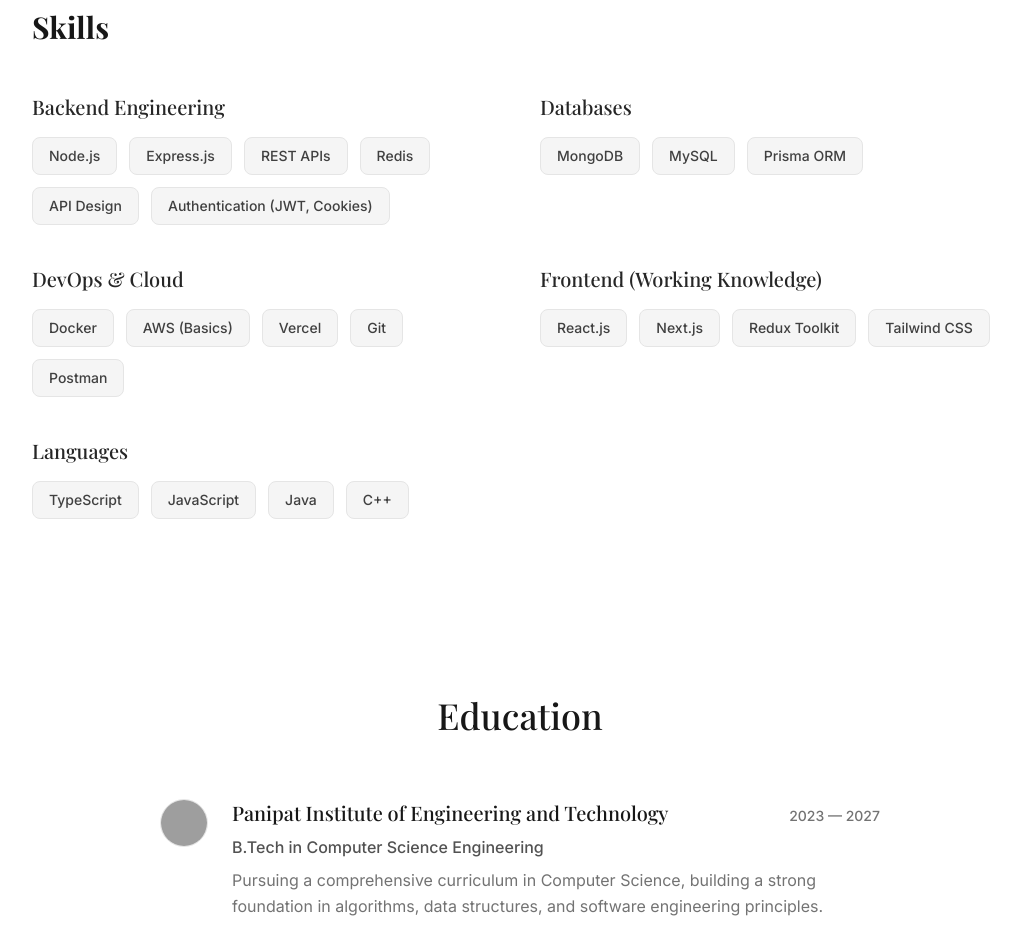
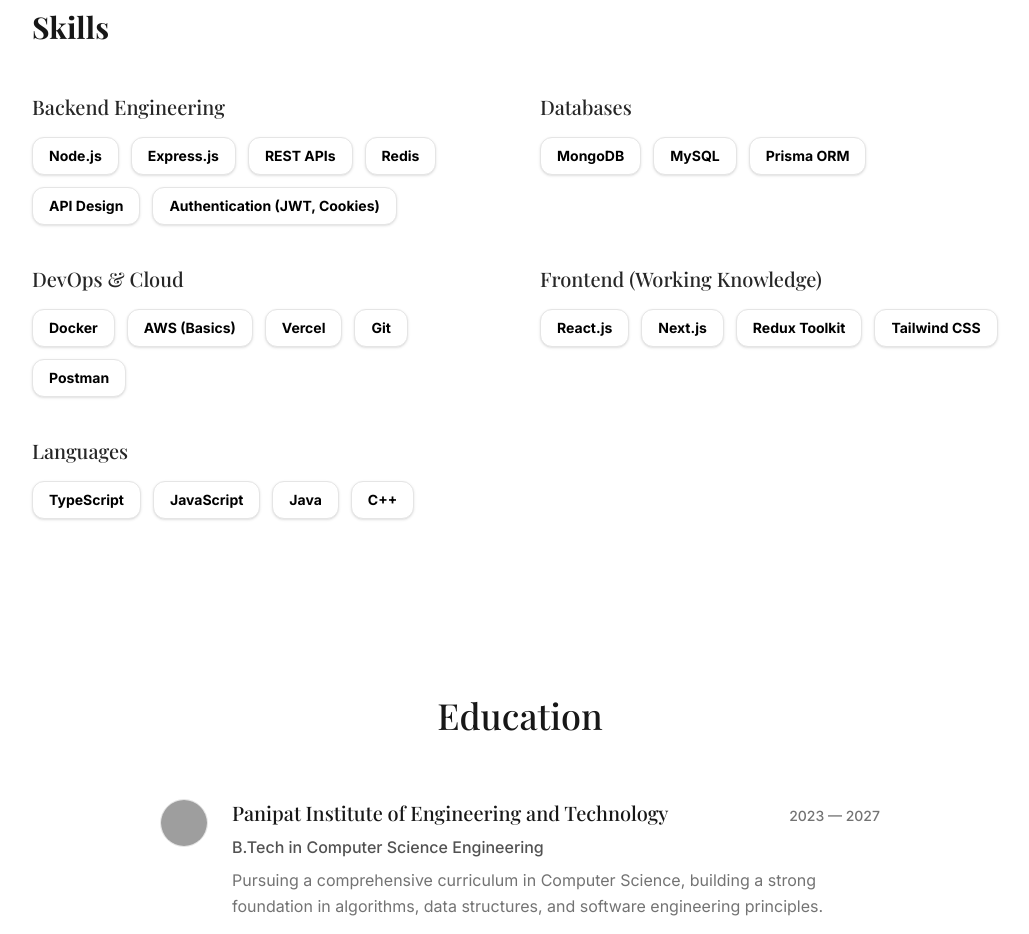
Before and after one commit to Singh-OmDev/portfolio-website, a Next.js app: page / in a window 1280 px wide. Shown: the part 1560-2494 px from the top of the page, without its empty margins (120-1149 px from the left). Built offline with nearby package versions, Linux system fonts and the light colour scheme; grey boxes are pictures that could not be loaded; a web font is replaced by a local one.

Commit message:
skills section changed to white thee

```diff
--- a/src/components/Skills.tsx
+++ b/src/components/Skills.tsx
@@ -38,7 +38,7 @@
                                 {categoryGroup.items.map((skill, skillIndex) => (
                                     <div
                                         key={skillIndex}
-                                        className="px-4 py-2 bg-neutral-100 dark:bg-neutral-900 border border-neutral-200 dark:border-neutral-800 rounded-lg text-sm font-medium text-neutral-700 dark:text-neutral-300 hover:border-neutral-300 dark:hover:border-neutral-700 transition-colors cursor-default"
+                                        className="px-4 py-2 bg-white rounded-xl border border-neutral-200 dark:border-none text-sm font-bold text-black shadow-sm cursor-default"
                                     >
                                         {skill}
                                     </div>
```
